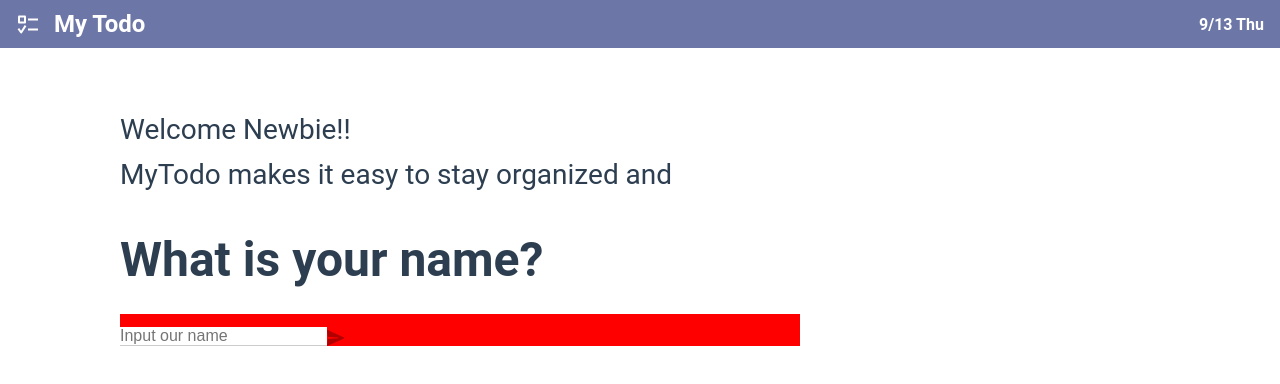
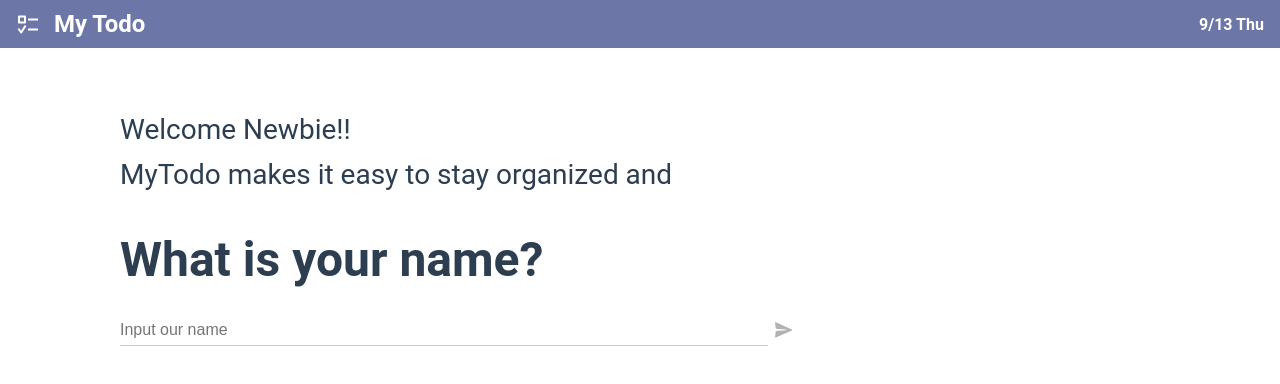
Before and after one commit to limyeonsoo/OnBoarding, a Vue app in the folder vueOnboarding/: page / in a window 1280 px wide. Shown: the top 384 px of the page. Built offline with nearby package versions, Linux system fonts and the light colour scheme.

Commit message:
[ADD] Input Component

```diff
--- a/vueOnboarding/package.json
+++ b/vueOnboarding/package.json
@@ -12,6 +12,8 @@
   "devDependencies": {
     "@vitejs/plugin-legacy": "^2.0.0",
     "@vitejs/plugin-vue2": "^1.1.2",
+    "eslint-config-prettier": "^8.6.0",
+    "prettier": "^2.8.2",
     "sass": "^1.57.1",
     "terser": "^5.14.2",
     "vite": "^3.0.2"
--- a/vueOnboarding/src/components/Greeting.vue
+++ b/vueOnboarding/src/components/Greeting.vue
@@ -1,23 +1,29 @@
 <template>
   <div class="greeting">
-    <div class="greeting-notification">
-      Welcome Newbie!!<br/>MyTodo makes it easy to stay organized and
-    </div>
+    <div class="greeting-notification">Welcome Newbie!!<br />MyTodo makes it easy to stay organized and</div>
     <div class="greeting-question">
       <div class="greeting-question__title">What is your name?</div>
-      <InputField class="greeting-question__input"
-                  placeholder="Input our name"
+      <InputField
+        class="greeting-question__input"
+        placeholder="Input our name"
+        @on-click-send-button="onClickSendButton"
       />
     </div>
   </div>
 </template>
 
 <script>
-import InputField from "./input/InputField.vue";
+import InputField from './input/InputField.vue';
+
 export default {
-  name: "Greeting",
-  components: {InputField}
-}
+  name: 'Greeting',
+  components: { InputField },
+  methods: {
+    onClickSendButton() {
+      console.log('click');
+    },
+  },
+};
 </script>
 
 <style lang="scss" scoped>
@@ -27,8 +33,8 @@ export default {
   color: #2c3e50;
   margin-bottom: 24px;
 }
+
 .greeting-question {
-
   &__title {
     font-size: 48px;
     font-weight: 700;
--- a/vueOnboarding/src/components/input/InputField.vue
+++ b/vueOnboarding/src/components/input/InputField.vue
@@ -1,50 +1,106 @@
 <template>
   <div class="input-field">
-    <input class="input-field__input"
-           :placeholder="placeholder"
-    >
-    <div class="input-field__icon">
-      <img src="../icons/SendGray.svg" alt="menu">
+    <input class="input-field__input" :placeholder="placeholder" v-model="value" ref="inputRef"/>
+    <div v-if="hasText" class="input-field__remove-icon" @click="onClickRemoveButton">
+      <img src="../icons/RemoveButton.svg" alt="remove" />
+    </div>
+    <div class="input-field__icon" @click="onClickSendButton">
+      <img v-if="!hasText" class="input-field__icon-gray" src="../icons/SendGray.svg" alt="send-button" />
+      <img v-else class="input-field__icon-blue" src="../icons/SendBlue.svg" alt="send-button" />
     </div>
   </div>
 </template>
 
 <script>
-const sendIconSize = 32;
-
 export default {
-  name: "InputField",
+  name: 'InputField',
   props: {
     placeholder: {
       type: String,
       default: '',
-    }
+    },
   },
-}
+  data() {
+    return {
+      value: '',
+    };
+  },
+  computed: {
+    hasText() {
+      return this.value !== '';
+    },
+  },
+  methods: {
+    onClickRemoveButton() {
+      this.value = '';
+      this.$refs.inputRef.focus();
+    },
+    onClickSendButton() {
+      if (!this.hasText) return;
+      this.$emit('on-click-send-button');
+    },
+  },
+};
 </script>
 
 <style lang="scss" scoped>
+$sendIconSize: 32px;
+
 .input-field {
   display: flex;
   align-items: flex-end;
-  background-color: red;
+
   &__input {
-    width: calc(100% - var(sendIconSize))px;
-    height: calc(100% - var(sendIconSize))px;
+    width: calc(100% - 32px);
+    height: 100%;
     border: none;
-    border-bottom: 1px solid #CCCCCC;
+    border-bottom: 1px solid #cccccc;
     padding: 0;
     font-weight: 400;
     font-size: 16px;
+
+    &:focus {
+      outline: none;
+      border-bottom: 1px solid #2a82f0;
+
+      &::placeholder {
+        color: transparent;
+      }
+    }
+  }
+
+  &__icon {
+    width: 32px;
+    height: 32px;
+    display: flex;
+    justify-content: center;
+    align-items: center;
+
+    & img {
+      height: 15.84px;
+      width: 17.28px;
+    }
+
+    &-blue:hover {
+      cursor: pointer;
+    }
+  }
+
+  &__remove-icon {
+    position: absolute;
+    left: 616px;
+    width: 32px;
+    height: 32px;
+    padding: 8px;
+    display: flex;
+    justify-content: center;
+    align-items: center;
+    background-color: transparent;
+    user-select: none;
+
+    &:hover {
+      cursor: pointer;
+    }
   }
 }
-.input-field__input:focus {
-  outline: none;
-}
-.input-field__icon {
-  width: var(sendIconSize)px;
-  display: flex;
-  justify-content: center;
-  align-items: center;
-}
 </style>
```
Also changed, not shown: vueOnboarding/src/components/input/InputFieldOutline.vue (+4 -8 lines), vueOnboarding/.prettierrc.js (added), vueOnboarding/src/components/icons/RemoveButton.svg (added), 1 other file (tests, documents, lock files or other folders).
